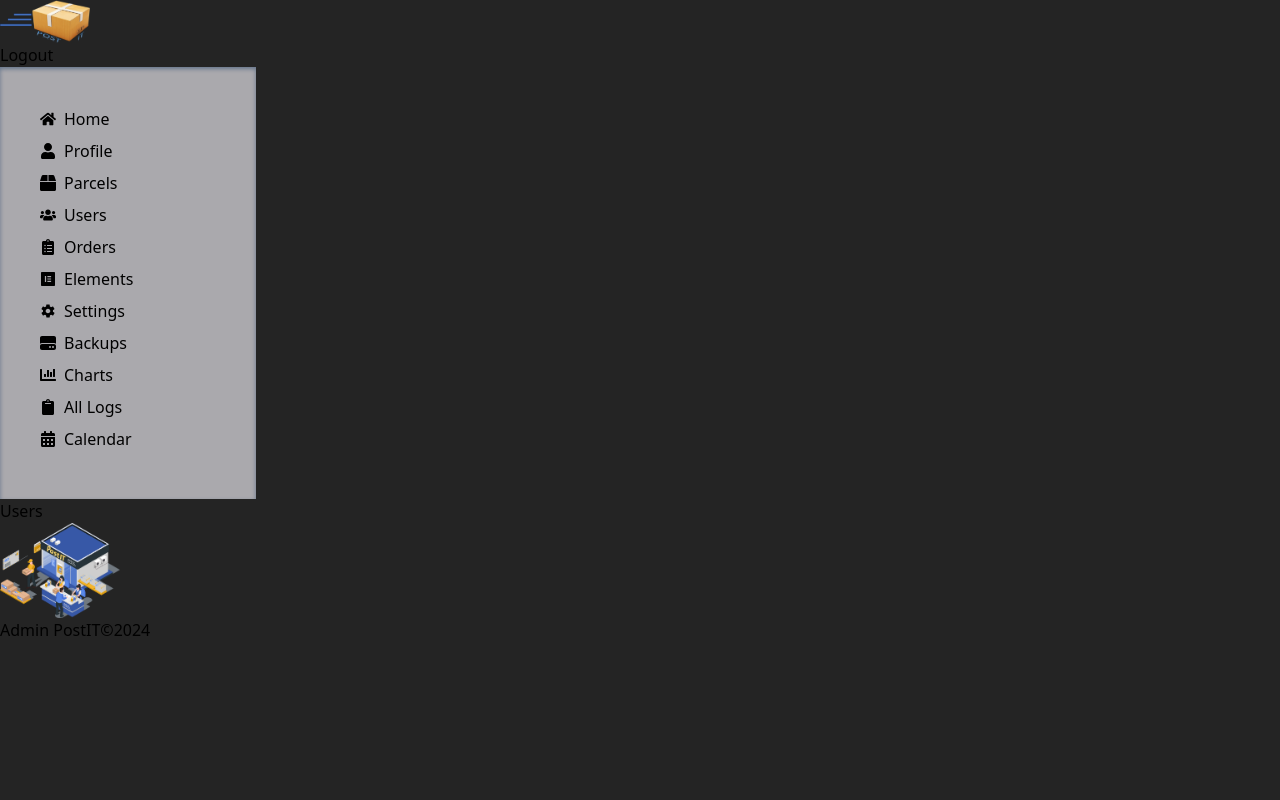
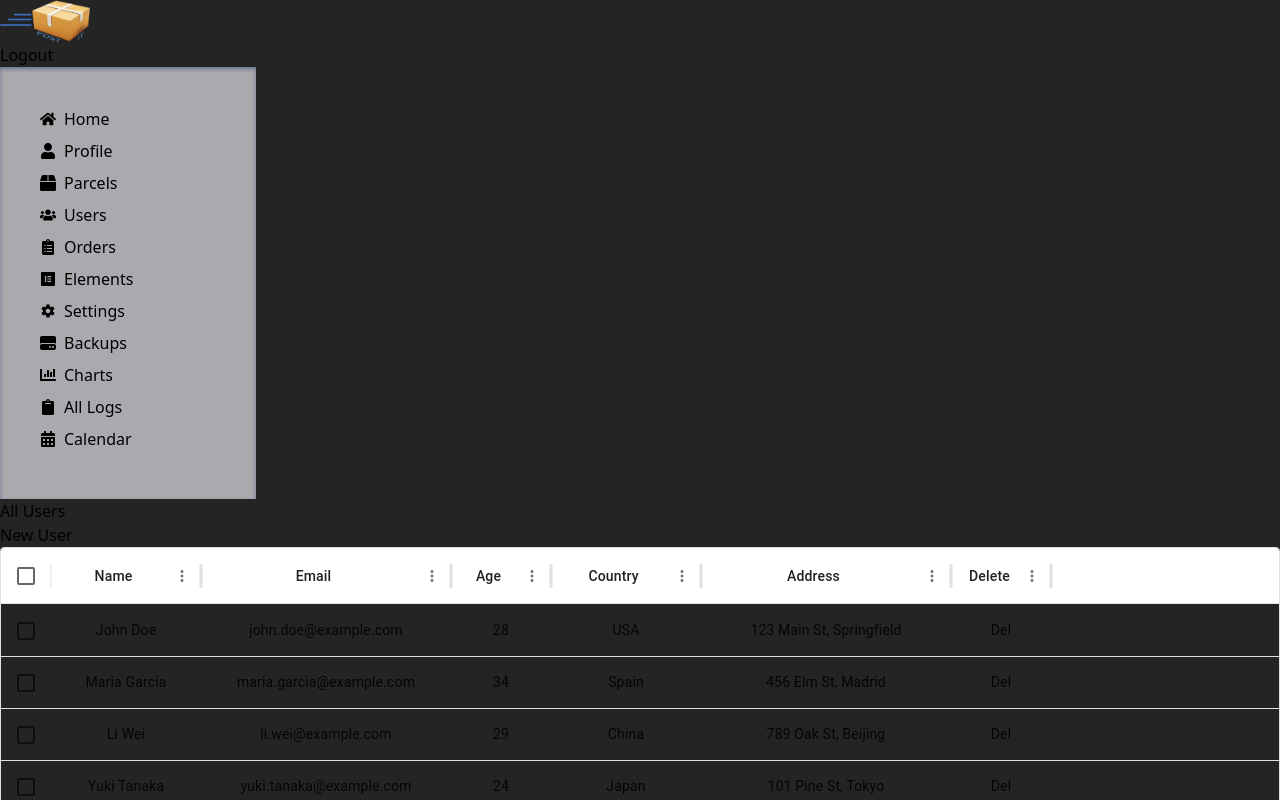
Before and after one commit to codescream/postit, a React (Vite) app in the folder Admin/: page /users in a window 1280 px wide. Shown: the top 800 px of the page. Built offline with nearby package versions, Linux system fonts and the light colour scheme.

Commit message:
implement all users display feature

```diff
--- a/Admin/src/pages/Users.jsx
+++ b/Admin/src/pages/Users.jsx
@@ -1,10 +1,219 @@
+import Box from "@mui/material/Box";
+import { DataGrid } from "@mui/x-data-grid";
+
+const columns = [
+  { field: "name", headerName: "Name", width: 150, align: 'center', headerAlign: 'center' },
+  { field: "email", headerName: "Email", width: 250, align: 'center', headerAlign: 'center' },
+  { field: "age", headerName: "Age", width: 100, align: 'center', headerAlign: 'center' },
+  { field: "country", headerName: "Country", width: 150, align: 'center', headerAlign: 'center' },
+  { field: "address", headerName: "Address", width: 250, align: 'center', headerAlign: 'center' },
+  {
+    field: 'delete',
+    headerName: "Delete",
+    width: 100,
+    align: 'center',
+    headerAlign: 'center',
+    sortable: false,
+    renderCell: () => {
+      return (
+        <div className="flex h-full justify-center items-center">
+          <button className="bg-red-600 w-20 h-[20px] rounded-md flex justify-center items-center hover:bg-red-500 py-[15px]">Del</button>
+        </div>
+      )
+    }
+  }
+];
+
+const rows = [
+  {
+    id: 1,
+    name: "John Doe",
+    email: "john.doe@example.com",
+    age: 28,
+    country: "USA",
+    address: "123 Main St, Springfield",
+  },
+  {
+    id: 2,
+    name: "Maria Garcia",
+    email: "maria.garcia@example.com",
+    age: 34,
+    country: "Spain",
+    address: "456 Elm St, Madrid",
+  },
+  {
+    id: 3,
+    name: "Li Wei",
+    email: "li.wei@example.com",
+    age: 29,
+    country: "China",
+    address: "789 Oak St, Beijing",
+  },
+  {
+    id: 4,
+    name: "Yuki Tanaka",
+    email: "yuki.tanaka@example.com",
+    age: 24,
+    country: "Japan",
+    address: "101 Pine St, Tokyo",
+  },
+  {
+    id: 5,
+    name: "Olivia Brown",
+    email: "olivia.brown@example.com",
+    age: 31,
+    country: "UK",
+    address: "202 Cedar St, London",
+  },
+  {
+    id: 6,
+    name: "Carlos Santos",
+    email: "carlos.santos@example.com",
+    age: 27,
+    country: "Brazil",
+    address: "303 Maple St, Rio de Janeiro",
+  },
+  {
+    id: 7,
+    name: "Amina Ahmed",
+    email: "amina.ahmed@example.com",
+    age: 26,
+    country: "Egypt",
+    address: "404 Birch St, Cairo",
+  },
+  {
+    id: 8,
+    name: "Hans Müller",
+    email: "hans.muller@example.com",
+    age: 32,
+    country: "Germany",
+    address: "505 Walnut St, Berlin",
+  },
+  {
+    id: 9,
+    name: "Sofia Rossi",
+    email: "sofia.rossi@example.com",
+    age: 30,
+    country: "Italy",
+    address: "606 Ash St, Rome",
+  },
+  {
+    id: 10,
+    name: "Arjun Patel",
+    email: "arjun.patel@example.com",
+    age: 29,
+    country: "India",
+    address: "707 Cherry St, Mumbai",
+  },
+  {
+    id: 11,
+    name: "Emma Johnson",
+    email: "emma.johnson@example.com",
+    age: 28,
+    country: "Canada",
+    address: "808 Maple St, Toronto",
+  },
+  {
+    id: 12,
+    name: "Fatima Khan",
+    email: "fatima.khan@example.com",
+    age: 27,
+    country: "Pakistan",
+    address: "909 Oak St, Karachi",
+  },
+  {
+    id: 13,
+    name: "Luis Gonzalez",
+    email: "luis.gonzalez@example.com",
+    age: 33,
+    country: "Mexico",
+    address: "1010 Pine St, Mexico City",
+  },
+  {
+    id: 14,
+    name: "Sara Dubois",
+    email: "sara.dubois@example.com",
+    age: 25,
+    country: "France",
+    address: "1111 Cedar St, Paris",
+  },
+  {
+    id: 15,
+    name: "Mikhail Ivanov",
+    email: "mikhail.ivanov@example.com",
+    age: 35,
+    country: "Russia",
+    address: "1212 Birch St, Moscow",
+  },
+  {
+    id: 16,
+    name: "Anna Smirnova",
+    email: "anna.smirnova@example.com",
+    age: 24,
+    country: "Russia",
+    address: "1313 Walnut St, St. Petersburg",
+  },
+  {
+    id: 17,
+    name: "Emily Clark",
+    email: "emily.clark@example.com",
+    age: 31,
+    country: "Australia",
+    address: "1414 Ash St, Sydney",
+  },
+  {
+    id: 18,
+    name: "Ahmed Hassan",
+    email: "ahmed.hassan@example.com",
+    age: 28,
+    country: "UAE",
+    address: "1515 Cherry St, Dubai",
+  },
+  {
+    id: 19,
+    name: "Chin Ho",
+    email: "chin.ho@example.com",
+    age: 29,
+    country: "South Korea",
+    address: "1616 Maple St, Seoul",
+  },
+  {
+    id: 20,
+    name: "David Kim",
+    email: "david.kim@example.com",
+    age: 27,
+    country: "South Korea",
+    address: "1717 Oak St, Busan",
+  },
+];
 
 const Users = () => {
   return (
-    <div className="w-4/5">
-      Users
+    <div className="w-4/5 h-full p-2 flex flex-col gap-2 overflow-auto">
+      <div className="flex justify-between items-center">
+        <p>All Users</p>
+        <button className="bg-black text-white p-1 px-2 rounded-md text-xs font-semibold">
+          New User
+        </button>
+      </div>
+      <Box sx={{ height: 500, width: "100%" }}>
+        <DataGrid
+          rows={rows}
+          columns={columns}
+          initialState={{
+            pagination: {
+              paginationModel: {
+                pageSize: 5,
+              },
+            },
+          }}
+          pageSizeOptions={[5, 10, 15]}
+          checkboxSelection
+          disableRowSelectionOnClick
+        />
+      </Box>
     </div>
-  )
-}
+  );
+};
 
-export default Users
+export default Users;
```
